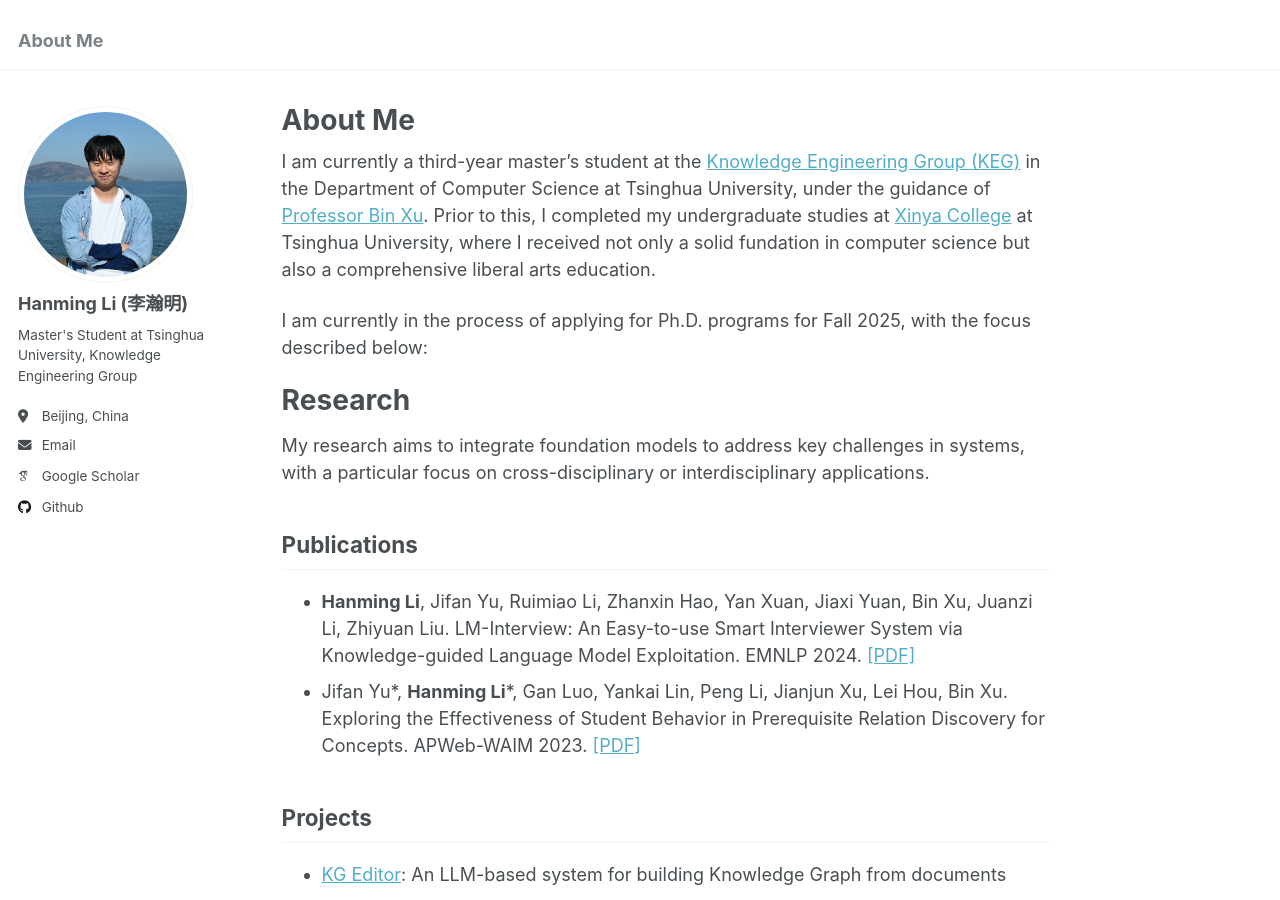
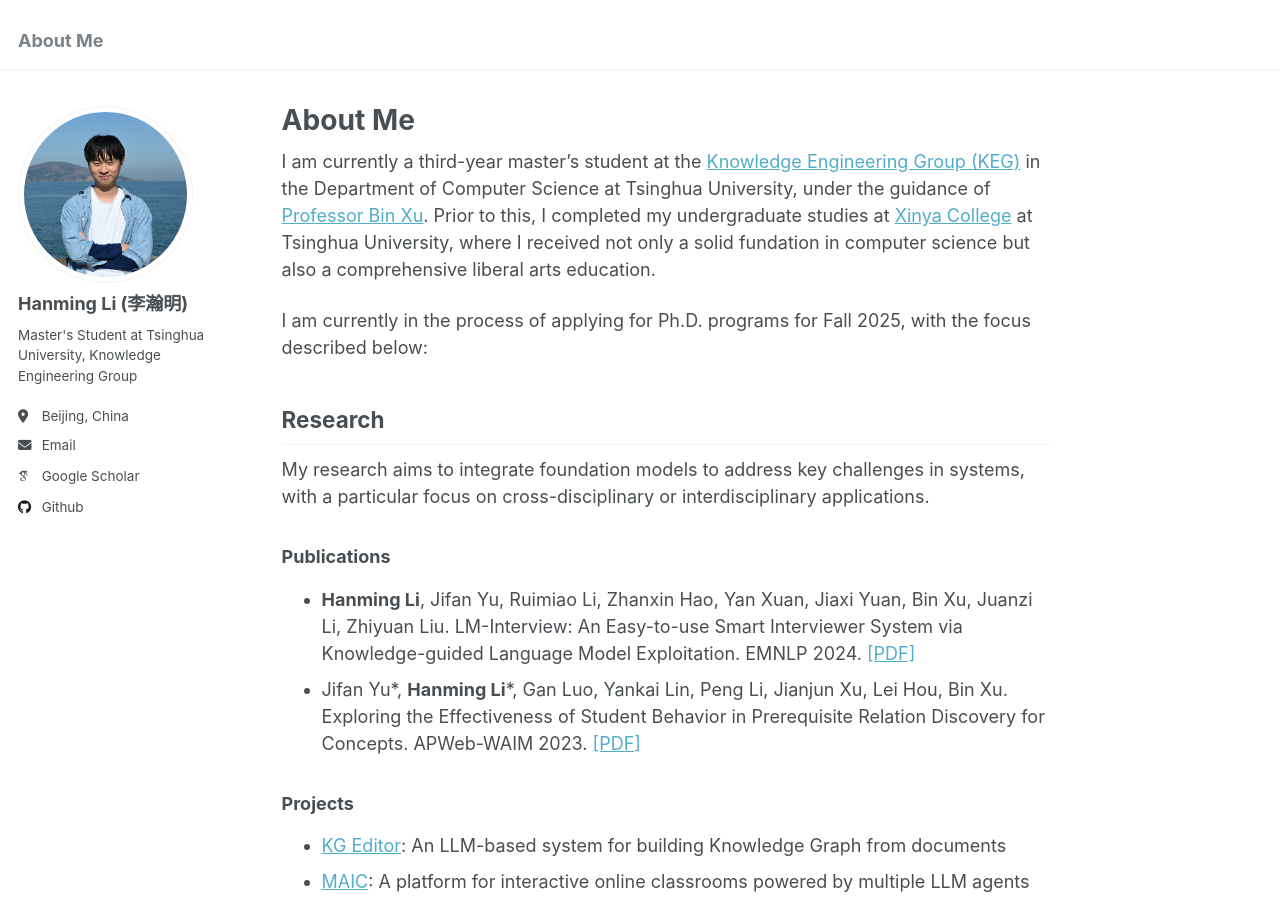
Before and after one commit to HwHunter/HwHunter.github.io, a Jekyll site: the page built from _pages/about.md, in a window 1280 px wide and 900 px high. Built offline with Jekyll 4.4.1, drawn with Linux system fonts in a browser that asks for light colours; some web fonts are replaced.

```diff
--- a/_pages/about.md
+++ b/_pages/about.md
@@ -12,24 +12,21 @@ I am currently a third-year master's student at the [Knowledge Engineering Group
 I am currently in the process of applying for Ph.D. programs for Fall 2025, with the focus described below:
 
 Research
-======
-
+------
 My research aims to integrate foundation models to address key challenges in systems, with a particular focus on cross-disciplinary or interdisciplinary applications.
 
-Publications
-------
+### Publications
 - **Hanming Li**, Jifan Yu, Ruimiao Li, Zhanxin Hao, Yan Xuan, Jiaxi Yuan, Bin Xu, Juanzi Li, Zhiyuan Liu. LM-Interview: An Easy-to-use Smart Interviewer System via Knowledge-guided Language Model Exploitation. EMNLP 2024. [[PDF]](https://aclanthology.org/2024.emnlp-demo.52.pdf)
 - Jifan Yu\*, **Hanming Li**\*, Gan Luo, Yankai Lin, Peng Li, Jianjun Xu, Lei Hou, Bin Xu. Exploring the Effectiveness of Student Behavior in Prerequisite Relation Discovery for Concepts. APWeb-WAIM 2023. [[PDF]](https://link.springer.com/chapter/10.1007/978-981-97-2421-5_24)
 
-Projects
-------
+### Projects
 - [KG Editor](https://www.kgeditor.cn/): An LLM-based system for building Knowledge Graph from documents
 - [MAIC](https://project.maic.chat/): A platform for interactive online classrooms powered by multiple LLM agents
 
 Beyond the Research
-======
+------
+
 ### Curiosity
-
 In my spare time, I actively explore emerging areas like Web3 from the perspective of computer science to foster my skills and push my boundary of knowledge.
 
 ### Service
```
